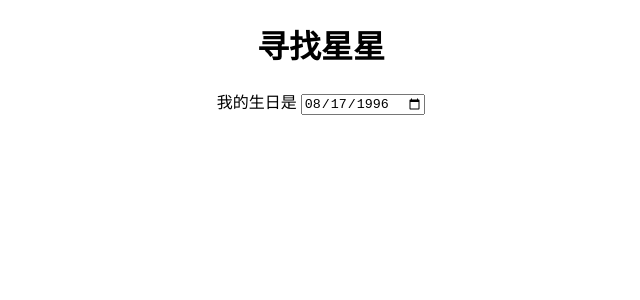
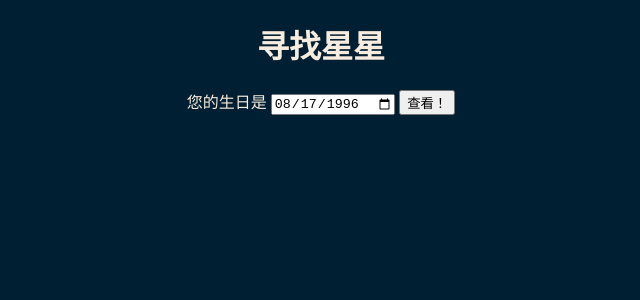
Before and after one commit to pkuphysu/FindStar-frontend, a Svelte app: page / in a window 1280 px wide. Shown: the top 300 px of the page, without its empty margins (319-959 px from the left). Built offline with nearby package versions, Linux system fonts and the light colour scheme.

Commit message:
fix: theme and UI input logic

```diff
--- a/index.html
+++ b/index.html
@@ -6,7 +6,7 @@
     <meta name="viewport" content="width=device-width, initial-scale=1.0" />
     <title>Svelte + Vite App</title>
   </head>
-  <body>
+  <body style="background-color: rgb(1, 31, 51);">
     <div id="app"></div>
     <script type="module" src="/src/main.js"></script>
   </body>
--- a/src/App.svelte
+++ b/src/App.svelte
@@ -1,20 +1,23 @@
 <script>
 import StarCard from './lib/StarCard.svelte'
 let date = '1996-08-17'
-let dateChanged = false
+let starData
 </script>
 
 <main>
   <h1>寻找星星</h1>
-  我的生日是
-  <input type="date" bind:value={date} on:input={() => { dateChanged = true }}/>
-  {#if dateChanged}
-  <StarCard
-    {date}
-    name="狗星"
-    description="一只柴犬"
-    images={['https://avatars.githubusercontent.com/u/23495403']}
-  />
+  您的生日是
+  <input type="date" bind:value={date}/>
+  <button on:click={() => {
+    starData = {
+      description: `属于您的深空天体是NGC2266，它是位于双子座的疏散星团,视星等为9.5。
+适合观测这一天体的纬度范围是南纬28.0°~北纬82.0°
+在您出生的那一天，这个天体与太阳的赤经差距最大，在午夜前后升上中天，观测条件最好。`,
+      images: ['https://avatars.githubusercontent.com/u/23495403']
+    }
+  }}>查看！</button>
+  {#if starData}
+  <StarCard {...starData} />
   {/if}
 
 </main>
@@ -24,5 +27,6 @@ main {
   text-align: center;
   margin: auto;
   max-width: 400px;
+  color: rgb(247, 236, 221);
 }
 </style>
--- a/src/lib/StarCard.svelte
+++ b/src/lib/StarCard.svelte
@@ -1,17 +1,12 @@
 <script>
-  export let date
-  export let name
   export let description
   export let images
 </script>
 
 <div class="star-card">
-  <p>{date} 的星星是 <span class="star-name">{name}</span></p>
   <p>{description}</p>
-
   {#each images as image}
-  <div><img src={image} alt={name} /></div>
-
+  <img src={image} alt="星星的图片" />
   {/each}
 </div>
 
@@ -19,6 +14,7 @@
 img {
   max-width: 100%;
   border-radius: 10px;
+  display: block;
 }
 .star-card {
   border-style: dashed;
@@ -27,8 +23,9 @@ img {
   padding: 10px;
   margin-top: 20px;
 }
-.star-name {
-  color: darkcyan;
-  font-weight: bold;
+p {
+  text-align: left;
+  white-space: pre-wrap;
+  padding-left: 10px;
 }
 </style>
```
